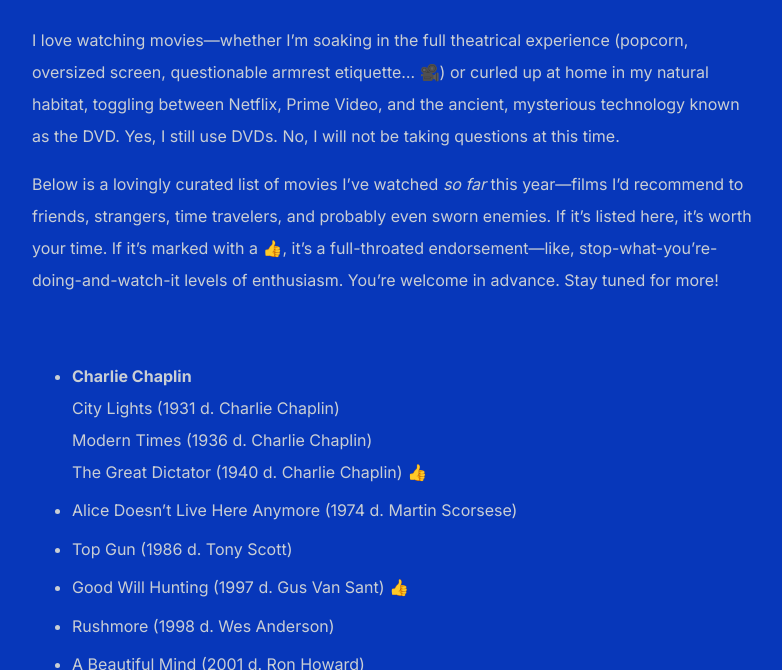
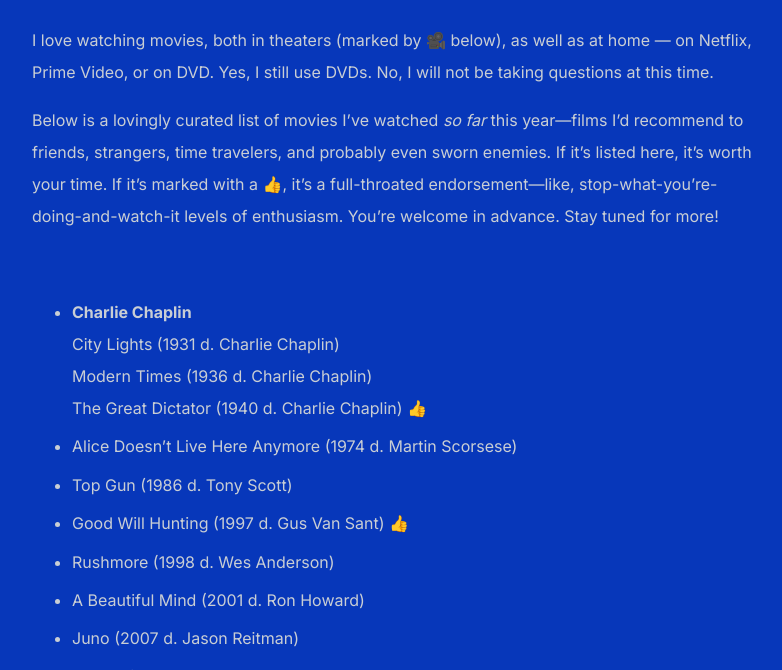
Before and after one commit to shihankanungo/shihankanungo.github.io, a Jekyll site: the page built from movies.md, in a window 1280 px wide and 900 px high, scrolled down 770 px, cut to the strip 230-900 px from the top of the window. Shown: the whole strip, without its empty margins (248-1030 px from the left). Built offline with Jekyll 4.4.1, drawn with Linux system fonts in a browser that asks for light colours.

Commit message:
Update movies.md

```diff
--- a/movies.md
+++ b/movies.md
@@ -10,7 +10,7 @@
 ![ch-movies](images/ch5a.png)
 
 <br>
-I love watching movies&mdash;whether I'm soaking in the full theatrical experience (popcorn, oversized screen, questionable armrest etiquette... 🎥) or curled up at home in my natural habitat, toggling between Netflix, Prime Video, and the ancient, mysterious technology known as the DVD. Yes, I still use DVDs. No, I will not be taking questions at this time.
+I love watching movies, both in theaters (marked by 🎥 below), as well as at home &mdash; on Netflix, Prime Video, or on DVD. Yes, I still use DVDs. No, I will not be taking questions at this time.
 
 Below is a lovingly curated list of movies I've watched *so far* this year&mdash;films I'd recommend to friends, strangers, time travelers, and probably even sworn enemies. If it’s listed here, it’s worth your time. If it’s marked with a 👍, it's a full-throated endorsement&mdash;like, stop-what-you're-doing-and-watch-it levels of enthusiasm. You're welcome in advance. Stay tuned for more!
 
```
